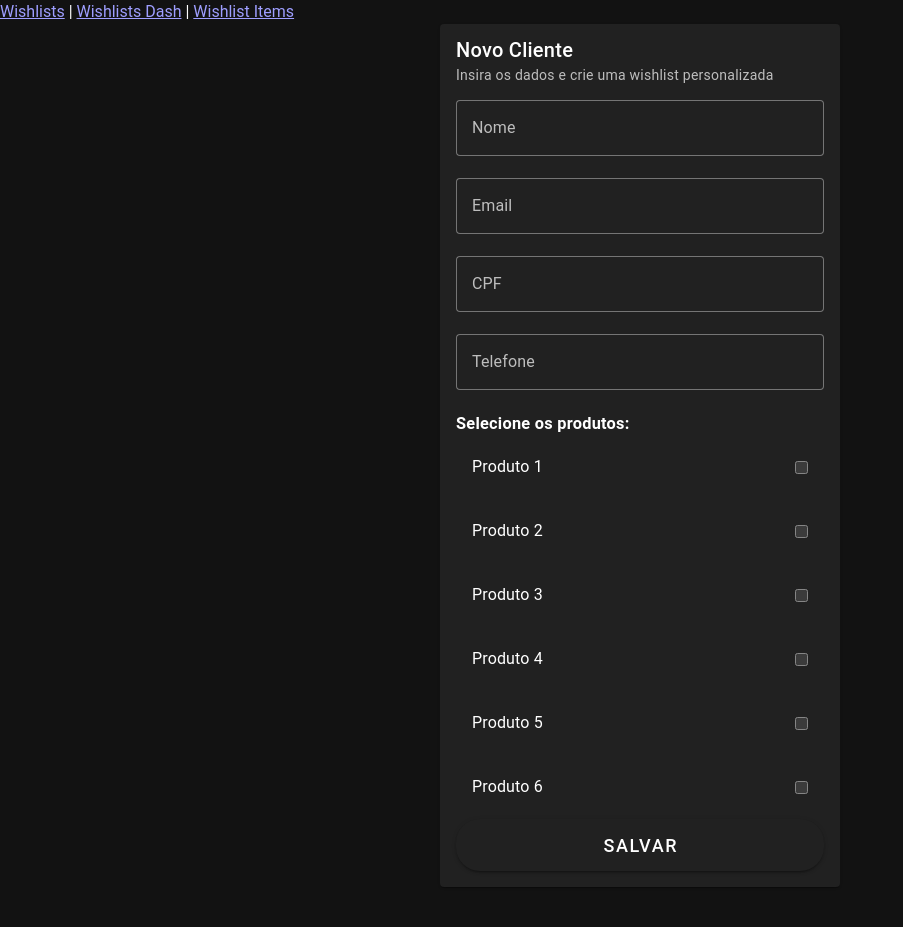
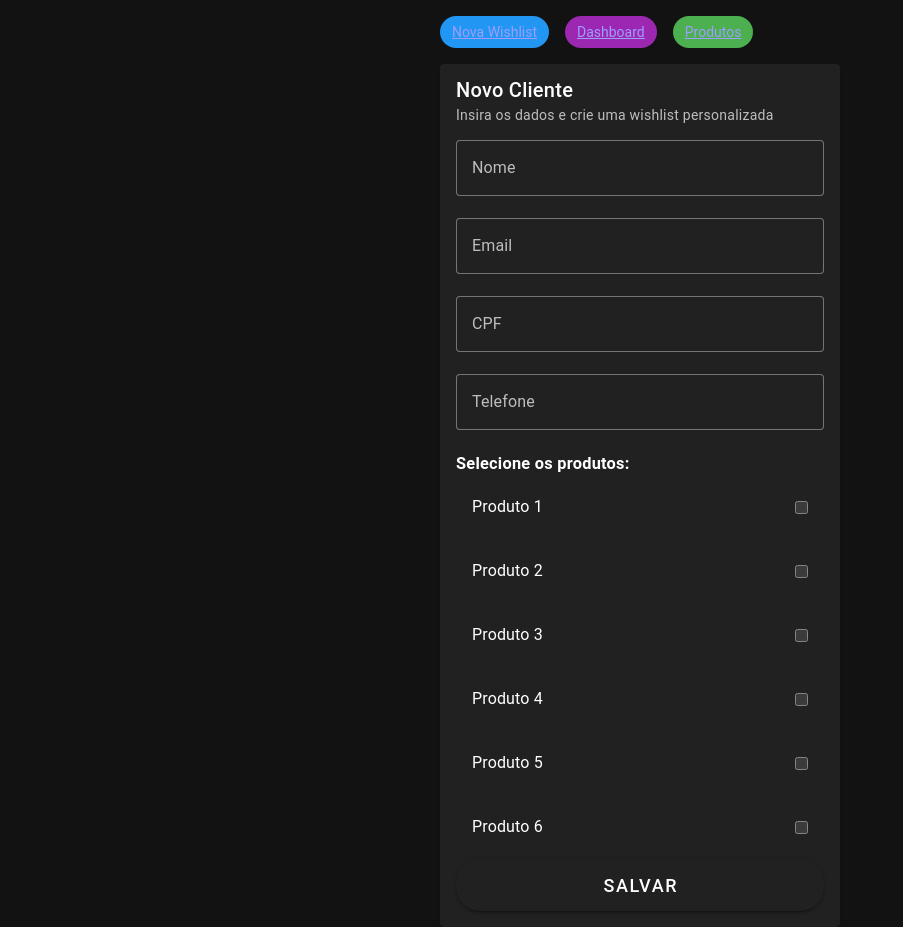
Before and after one commit to adomoraes/app-wishlist, a Vue app: page / in a window 1280 px wide. Shown: the whole page, without its empty margins (0-903 px from the left). Before the commit the page ends 887 px from the top, so only its background shows below. Built offline with nearby package versions, Linux system fonts and the light colour scheme; data requests are answered from the project's data file.

Commit message:
Adding nav vuetify markup

```diff
--- a/src/App.vue
+++ b/src/App.vue
@@ -1,16 +1,22 @@
 <template>
   <v-app>
     <v-main>
-      <nav>
-        <router-link to="/">Wishlists</router-link> |
-        <router-link to="/wishlistsList">Wishlists Dash</router-link> |
-        <router-link to="/wishlistsItems">Wishlist Items</router-link>
+      <nav class="mx-auto my-4" style="width: 400px;">
+        <v-chip color="primary" variant="flat" class="mr-4">
+          <router-link to="/">Nova Wishlist</router-link>
+        </v-chip>
+        <v-chip color="purple" variant="flat" class="mr-4">
+          <router-link to="/wishlistsList">Dashboard</router-link>
+        </v-chip>
+        <v-chip color="green" variant="flat">
+          <router-link to="/wishlistsItems">Produtos</router-link>
+        </v-chip>
       </nav>
       <router-view />
     </v-main>
   </v-app>
 </template>
 
-<script setup>
+<script scoped>
   //
 </script>
```
